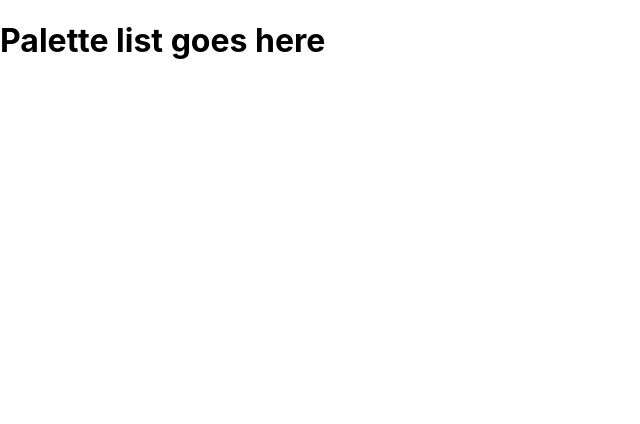
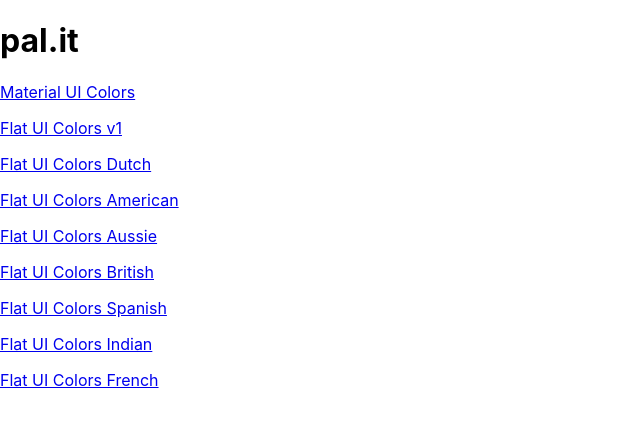
Before and after one commit to mnichols08/pal.it, a React (Create React App) app: page / in a window 1280 px wide. Shown: the top 424 px of the page, without its empty margins (0-640 px from the left). Built offline with nearby package versions, Linux system fonts and the light colour scheme.

Commit message:
created pallete-list component

```diff
--- a/src/App.js
+++ b/src/App.js
@@ -1,6 +1,7 @@
 import React, { Component } from 'react'
 import { Route, Switch } from 'react-router-dom'
 import Palette from './components/palette'
+import PaletteList from './components/palette-list'
 import seedPalette from './components/palette/seedPalette'
 import { generatePalette } from './components/palette/paletteHelper'
 
@@ -14,7 +15,7 @@
     const rP = Math.floor(Math.random() * seedPalette.length)
     return (
       <Switch>
-        <Route exact path='/' render={() => <h1>Palette list goes here</h1>} />
+        <Route exact path='/' render={() => <PaletteList palettes={seedPalette} /> } />
         <Route
           exact
           path='/palette/:id'
--- a/src/components/navbar/index.jsx
+++ b/src/components/navbar/index.jsx
@@ -1,11 +1,12 @@
 import React, { Component } from 'react'
-import Slider from 'rc-slider'
+import { Link } from 'react-router-dom'
 import Select from '@material-ui/core/Select'
 import MenuItem from '@material-ui/core/MenuItem'
 import SnackBar from '@material-ui/core/Snackbar'
 import IconButton from '@material-ui/core/IconButton'
 import CloseIcon from '@material-ui/icons/Close'
 
+import Slider from 'rc-slider'
 import "rc-slider/assets/index.css"
 import './styles.css'
 
@@ -29,7 +30,9 @@
         return (
             <header className="Navbar">
                 <div className="logo">
-                    <a href="#">Pal.ette</a>
+                    <Link to='/'>
+                        pal.it
+                    </Link>
                 </div>
                 <div className='slider-container'>
                     <span>Level: { level } </span>
--- /dev/null
+++ b/src/components/palette-list/index.jsx
@@ -0,0 +1,22 @@
+import React, { Component } from 'react'
+import { Link } from 'react-router-dom'
+
+class PaletteList extends Component {
+    render() {
+        const { palettes } = this.props
+        return (
+            <div>
+                <h1>pal.it</h1>
+                {palettes.map(palette => (
+                    <p>
+                        <Link to={`/palette/${palette.id}`}>
+                            { palette.paletteName }
+                        </Link>
+                    </p>
+                ))}
+            </div>
+        )
+    }
+}
+
+export default PaletteList
```
